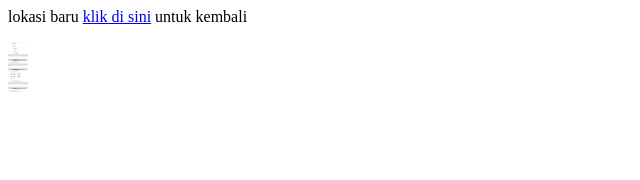
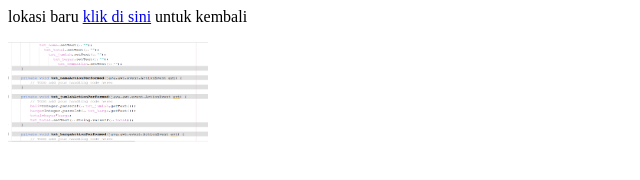
Before and after one commit to raiscoding/Belajar-HTML, a plain HTML site: page selamat.html in a window 1280 px wide. Shown: the whole page, without its empty margins (0-640 px from the left). Drawn offline with Linux system fonts and the light colour scheme.

Commit message:
Belajar HTML

```diff
--- a/selamat.html
+++ b/selamat.html
@@ -5,7 +5,7 @@
 
             <p> lokasi baru
             <a href = index.html>klik di sini</a> untuk kembali </p>
-           <p> <img src ="coding 3.png" style = "width: 20px; height: 50px;"> </p>
+           <p> <img src ="coding 3.png" style = "width: 200px; height: 100px;"> </p>
 
         </body>
 
```
